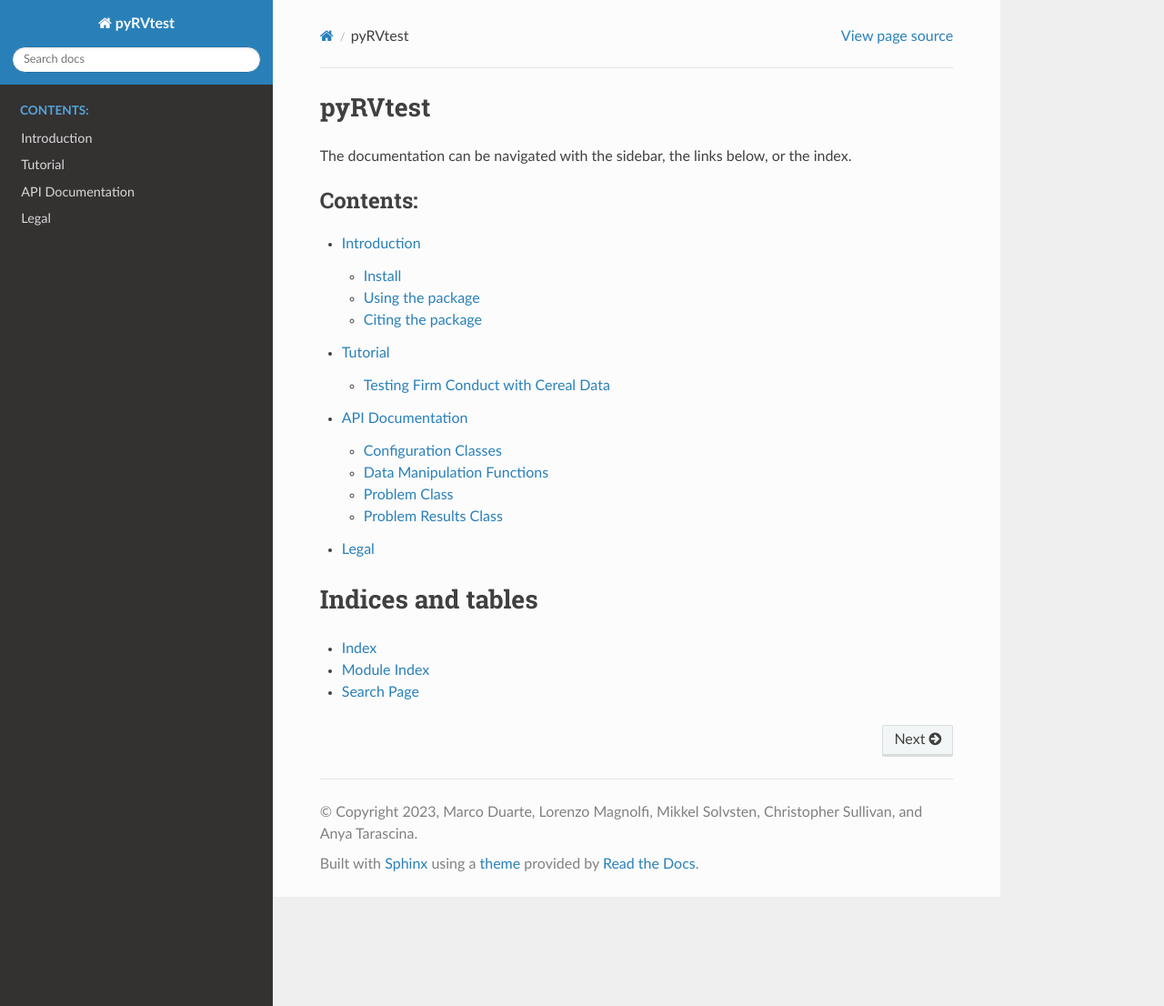
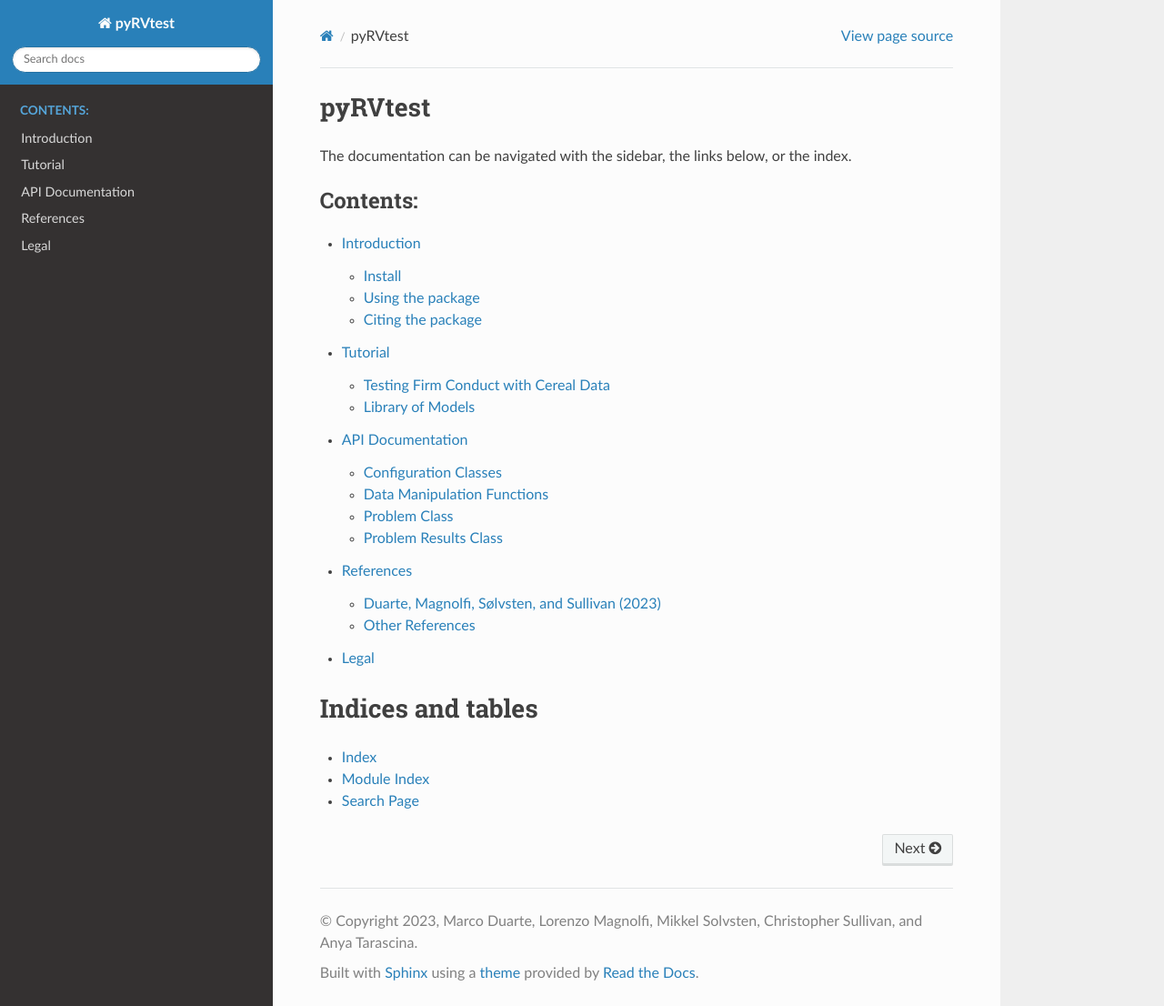
Before and after one commit to anyatarascina/pyRVtest, a Sphinx documentation site: the page built from docs/index.rst, in a window 1280 px wide and 1106 px high. Shown: the whole window at 91% size. Built offline with Sphinx 7.4.7 and the Read the Docs theme 2.0.0, drawn with Linux system fonts in a browser that asks for light colours; some of the changed lines change nothing that is shown.

Commit message:
DOC: added new notebook file, added separate references tab

```diff
--- a/docs/conf.py
+++ b/docs/conf.py
@@ -66,6 +66,7 @@ numfig_secnum_depth = 0
 autosummary_generate = True
 numpydoc_show_class_members = False
 autosectionlabel_prefix_document = True
+nbsphinx_allow_errors = True
 
 # configure HTML information
 html_theme = 'sphinx_rtd_theme'
--- a/docs/index.rst
+++ b/docs/index.rst
@@ -10,6 +10,7 @@ The documentation can be navigated with the sidebar, the links below, or the ind
    introduction
    tutorial
    api
+   references
    legal
 
 
--- /dev/null
+++ b/docs/references.rst
@@ -0,0 +1,28 @@
+References
+==========
+
+This page contains a full list of references cited in the documentation. If you use this package in your research please
+also cite :ref:`references: Duarte, Magnolfi, Sølvsten, and Sullivan (2023)`.
+
+Duarte, Magnolfi, Sølvsten, and Sullivan (2023)
+_______________________________________________
+Duarte, Magnolfi, Sølvsten, and Sullivan (2023). `Testing firm conduct <https://papers.ssrn.com/sol3/papers.cfm?abstract_id=4322843>`_. Working paper.
+
+Other References
+________________
+
+Conlon and Gortmaker (2020)
+~~~~~~~~~~~~~~~~~~~~~~~~~~~
+Conlon, Christopher, and Jeff Gortmaker (2020). `Best practices for differentiated products demand estimation with PyBLP <https://ideas.repec.org/a/bla/randje/v51y2020i4p1108-1161.html>`_. *RAND Journal of Economics, 51* (4), 1108-1161.
+
+Hansen, Lunde, and Nason (2011)
+~~~~~~~~~~~~~~~~~~~~~~~~~~~~~~~
+Hansen, P. R., Lunde, A., & Nason, J. M. (2011). `The model confidence set <http://www.jstor.org/stable/41057463>`_. Econometrica, 79(2), 453–497.
+
+Nevo (2000a)
+~~~~~~~~~~~~
+Nevo, Aviv (2000). `A practitioner's guide to estimation of random‐coefficients logit models of demand <https://ideas.repec.org/a/bla/jemstr/v9y2000i4p513-548.html>`_. *Journal of Economics & Management Strategy, 9* (4), 513-548.
+
+Rivers and Vuong (2002)
+~~~~~~~~~~~~~~~~~~~~~~~
+Rivers, D., & Vuong, Q. (2002). `Model selection tests for nonlinear dynamic models <https://onlinelibrary.wiley.com/doi/full/10.1111/1368-423X.t01-1-00071>`_. The Econometrics Journal, 5(1), 1-39.
--- a/docs/tutorial.rst
+++ b/docs/tutorial.rst
@@ -8,3 +8,4 @@ example problems, compute post-estimation outputs, and simulate problems.
    :maxdepth: 2
 
    _notebooks/testing_firm_conduct.ipynb
+   _notebooks/model_library.ipynb
```
Also changed, not shown: docs/notebooks/model_library.ipynb (added), docs/notebooks/testing_firm_conduct.ipynb.
